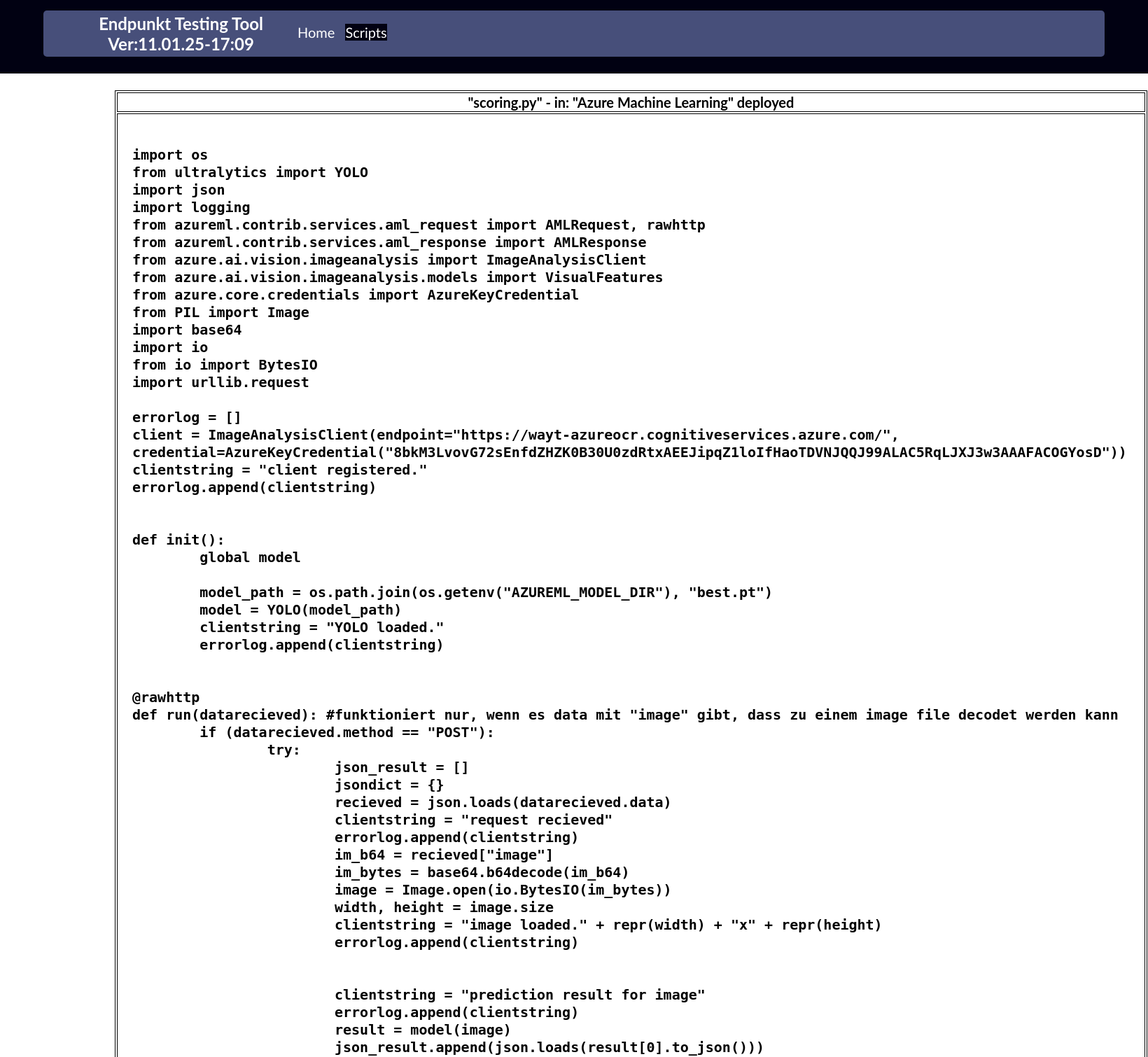
After one commit to Ekardzal/Beans-Deployment-Team, a Flask app: page /scripts in a window 1640 px wide. The commit adds this page. Shown: the top 1510 px of the page at 70% size. Run offline with Flask 3, Linux system fonts and the light colour scheme; lists and menus that the app fills with data are empty.

Commit message:
Beans-Endpoint-Testing-Tool Update

```diff
--- a/Elias/Test_Share_AML-Endpoint-Testing-Tool/Test_Request_251001_15x09.py
+++ b/Elias/Test_Share_AML-Endpoint-Testing-Tool/Test_Request_250111_16x57.py
@@ -10,7 +10,7 @@
 app = Flask(__name__)
 
 # Geheimen Schlüssel setzen, der für die Sitzung benötigt wird
-app.secret_key = 'dein_geheimer_schluessel'
+app.secret_key = 'beans'
 
 # Funktion zum Laden und Kodieren eines Bildes
 def encode_image(image_file):
@@ -35,6 +35,10 @@
     request_time = session.get('request_time', None)
     end_time = session.get('end_time', None)
     return render_template('test_html_gui.html', result=result, request_time=request_time, end_time=end_time)
+
+@app.route('/scripts')
+def show_scripts():
+    return render_template('test_show_scripts.html')
 
 @app.route('/analyse', methods=['POST'])
 def analyse():
--- /dev/null
+++ b/Elias/Test_Share_AML-Endpoint-Testing-Tool/templates/test_show_scripts.html
@@ -0,0 +1,162 @@
+<!DOCTYPE html>
+<html lang="de">
+<head>
+    <meta charset="UTF-8">
+    <meta name="viewport" content="width=device-width, initial-scale=1.0">
+    <title>Analyseergebnisse</title>
+	<style>
+		html {background-color:#white;}
+		body {font-family: 'Lato', sans-serif; overflow-x: hidden; width: 100vw; height: 100%; text-align: center; font-size: 10px; margin: 0px; padding: 0px;}
+		h1, h2, h3 {margin-left:10px; margin-right:10px;}
+		table {border:solid black 1px;}
+		th {border:solid black 1px; font-size:20px;}
+		td {border:solid black 1px;}
+		ul { width:90%; list-style-type:none; margin:0; overflow: hidden; background-color:#474F7A; top:0; margin-left:auto; margin-right:auto; border-radius:5px; }
+		li { float:left; font-family:'Trebuchet MS'; margin-left:15px; margin-top:7px; margin-bottom:7px;}
+		li a { color:white; text-align:center; text-decoration:none; font-size:20px; }
+		pre {text-align: left; margin-left: 20px; font-family: 'Courier New', monospace;}
+
+		.content {width:80%; height:auto; min-height:100vh; margin-left:auto; margin-right:auto;}
+		.image-preview {width:97%;min-width:97%;max-width:97%;height:50vh;min-height:50vh;max-height:50vh;margin-left:auto;margin-right:auto;object-fit:cover;padding:5px;}
+		.image-preview img {width:auto;height:auto;min-width:20vw;max-width:100%;max-height:100%;margin-right:auto;margin-left:auto;}
+
+		#JSON_response {height:100%; min-height:70vh; max-height:70vh; overflow-y:auto; padding:10px;}
+		#JSON_response li { display: flex; justify-content: left; align-items: left; height: 30px; margin: 2px 0; font-size:16px}
+
+		.banner {background-color:#010112; width:100vw; padding-top:3px; margin-left: auto; margin-right: auto;}
+		.fontlogo {font-weight:bold; font-size:24px; color:white; margin:4px; left:2%; float:left;}
+		.boxinvi {display: block; padding: 5px; border-radius:5px;}
+		.active {background-color: #010112;}
+		.rounded-button {padding: 10px 20px; font-size: 16px; color: #ffffff; background-color: rgba(0, 123, 255, 0.7); border: none; border-radius: 25px; cursor: pointer; box-shadow: 0px 4px 6px rgba(0, 0, 0, 0.1); transition: all 0.3s ease; margin-left:10px; margin-right:10px; }
+		.dropdown-content {display: none; position: absolute; background-color: #323244; box-shadow: 0px 8px 16px 0px rgba(0,0,0,0.2); z-index: 1; text-align:left; }
+		.dropdown-content li a {color: white; padding: 12px 16px; text-decoration: none; display: block;}
+		.dropdown-content a:hover {background-color: #010112;}
+		.dropdown:hover .dropdown-content {display: block;}
+		.dropdown:hover .dropbtn {background-color:#010112;}
+
+
+	</style>
+</head>
+<body>
+	<!--Banner MIDDLE-->
+	<div class="banner"><br>
+		<!--<hr width="100%" class="b1"></hr><br>-->
+		<!--LINKS TO ALL SITES-->
+		<ul>
+			<li><p></li>
+			<li><p>&nbsp;&nbsp;</li>
+			<a href="index.html"><p class="fontlogo">Endpunkt Testing Tool<br>Ver:11.01.25-17:09</p><br></a>
+			<li><p></li>
+			<li><p></li>
+			<li><a href="{{ url_for('index') }}">Home</a><!--ACTIVE--></li>
+			<div class="dropdown">
+				<li class="dropbtn">
+					<a class="white active" href="{{ url_for('show_scripts') }}">Scripts</a>
+					<div id="myDropdown" class="dropdown-content">
+						<div class="boxinvi">
+							<a class="white active" href="{{ url_for('show_scripts') }}">scoring.py</a><br>
+						</div>
+					</div>
+				</li>
+			</div>
+		</ul>
+		<!--END LINKS TO ALL SITES-->
+		<br><br>
+	</div>
+	<div class="content">
+		<br><br>
+		<table>
+			<tr>
+				<th>
+					"scoring.py" - in: "Azure Machine Learning" deployed
+				</th>
+			</tr>
+			<tr>
+				<th>
+					<pre>
+						<code>
+import os
+from ultralytics import YOLO
+import json
+import logging
+from azureml.contrib.services.aml_request import AMLRequest, rawhttp
+from azureml.contrib.services.aml_response import AMLResponse
+from azure.ai.vision.imageanalysis import ImageAnalysisClient
+from azure.ai.vision.imageanalysis.models import VisualFeatures
+from azure.core.credentials import AzureKeyCredential
+from PIL import Image
+import base64
+import io
+from io import BytesIO
+import urllib.request
+
+errorlog = []
+client = ImageAnalysisClient(endpoint="https://wayt-azureocr.cognitiveservices.azure.com/",
+credential=AzureKeyCredential("8bkM3LvovG72sEnfdZHZK0B30U0zdRtxAEEJipqZ1loIfHaoTDVNJQQJ99ALAC5RqLJXJ3w3AAAFACOGYosD"))
+clientstring = "client registered."
+errorlog.append(clientstring)
+
+
+def init():
+	global model
+
+	model_path = os.path.join(os.getenv("AZUREML_MODEL_DIR"), "best.pt")
+	model = YOLO(model_path)
+	clientstring = "YOLO loaded."
+	errorlog.append(clientstring)
+
+
+@rawhttp
+def run(datarecieved): #funktioniert nur, wenn es data mit "image" gibt, dass zu einem image file decodet werden kann
+	if (datarecieved.method == "POST"):
+		try:
+			json_result = []
+			jsondict = {}
+			recieved = json.loads(datarecieved.data)
+			clientstring = "request recieved"
+			errorlog.append(clientstring)
+			im_b64 = recieved["image"]
+			im_bytes = base64.b64decode(im_b64)
+			image = Image.open(io.BytesIO(im_bytes))
+			width, height = image.size
+			clientstring = "image loaded." + repr(width) + "x" + repr(height)
+			errorlog.append(clientstring)
+
+
+			clientstring = "prediction result for image"
+			errorlog.append(clientstring)
+			result = model(image)
+			json_result.append(json.loads(result[0].to_json()))
+			clientstring = "dumping results."
+			errorlog.append(clientstring)
+			boxing = result[0].boxes.xyxy
+			for box in boxing:
+				clientstring = "finding text..."
+				errorlog.append(clientstring)
+				byted = BytesIO()
+				cropped = image.crop(box.tolist())
+				cropped.save(byted, recieved["ext"])
+				imagebytes = byted.getvalue()
+				OCRresult = client.analyze(image_data=imagebytes, visual_features=[VisualFeatures.READ])
+				json_result.append(OCRresult.as_dict())
+				#json.dump(OCRresult.as_dict(), json_result)
+				clientstring = "dumping text in json"
+				errorlog.append(clientstring)
+
+			jsondict = {"predictions:":json_result}
+			package = str.encode(json.dumps(jsondict))
+			return AMLResponse(package, 200)
+		except Exception as e:
+			logging.debug(repr(e))
+			return AMLResponse(("Interner Serverfehler. " + repr(e) + repr(errorlog)), 500)
+
+	else:
+		return AMLResponse("Fehlende oder ungueltige Eingabe", 400)
+						</code>
+					<pre>
+				</th>
+			</tr>
+		</table>
+	</div>
+</body>
+</html>
```
Also changed, not shown: Elias/Test_Share_AML-Endpoint-Testing-Tool/templates/test_html_gui.html (+49 -21 lines), 1 other file.
